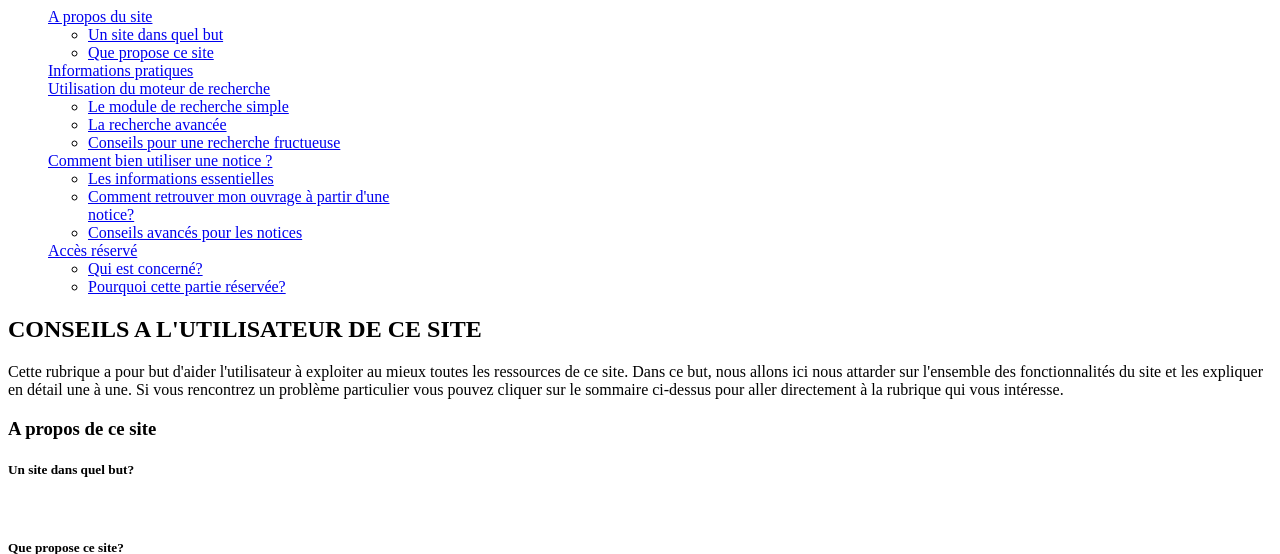
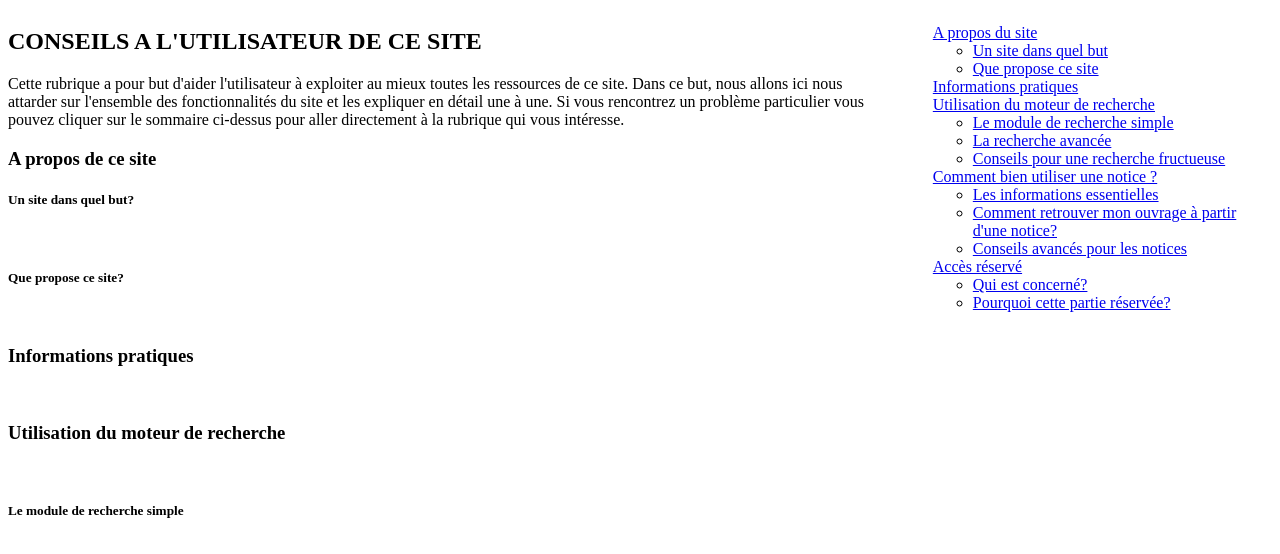
Before and after one commit to Villebon-Sur-Yvette/Projet-catalogue-PHP, a PHP site: page /aide_utilisateur.html in a window 1280 px wide. Shown: the top 554 px of the page. Run offline with PHP 8.4, Linux system fonts and the light colour scheme.

Commit message:
Aide utilisateur
Changement positionnement > div

```diff
--- a/aide_utilisateur.css
+++ b/aide_utilisateur.css
@@ -3,7 +3,6 @@
 /*Sommaire*/
 #sommaire {
 	list-style: none;
-	width: 30%;
 }
 
 /*Positionnement des éléments sur la page*/
--- a/aide_utilisateur.html
+++ b/aide_utilisateur.html
@@ -14,7 +14,7 @@
 <body>
 
 	<!-- Je ne sais pas trop où mettre des div mais je veux bien les mettre en accord avec la personne qui gère la CSS de cette page. -->
-	<div class="menu_aide"></div>
+	<div class="menu_aide">
 	<!-- Sommaire "Wikipédia" de l'aide à l'utilisateur -->
 	<ol id="sommaire">
 		<li><a href="#apropos">A propos du site</a>
@@ -48,7 +48,7 @@
 	</div>
 
 	<!-- Texte de l'aide à l'utilisateur -->
-	<div class="help"></div>
+	<div class="help">
 	<h2>CONSEILS A L'UTILISATEUR DE CE SITE</h2>
 		<p>
 			Cette rubrique a pour but d'aider l'utilisateur à exploiter au mieux toutes les ressources de ce site. Dans ce but, nous allons ici nous attarder sur l'ensemble des fonctionnalités du site et les expliquer en détail une à une. Si vous rencontrez un problème particulier vous pouvez cliquer sur le sommaire ci-dessus pour aller directement à la rubrique qui vous intéresse.
```
